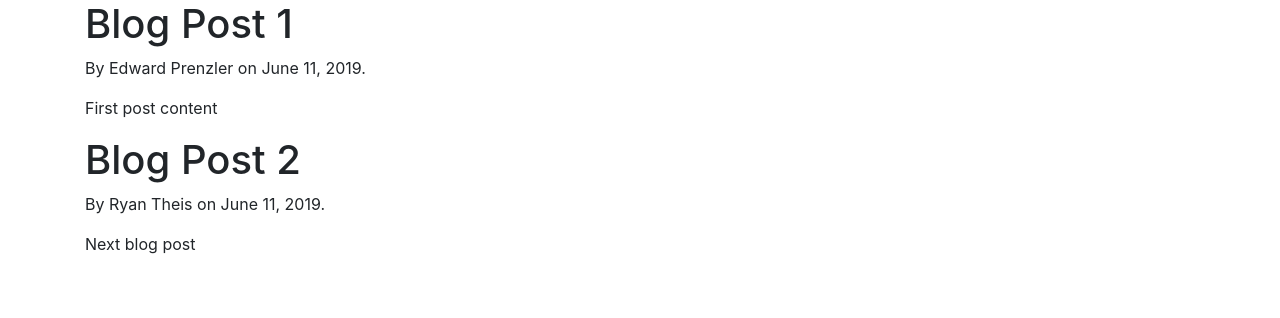
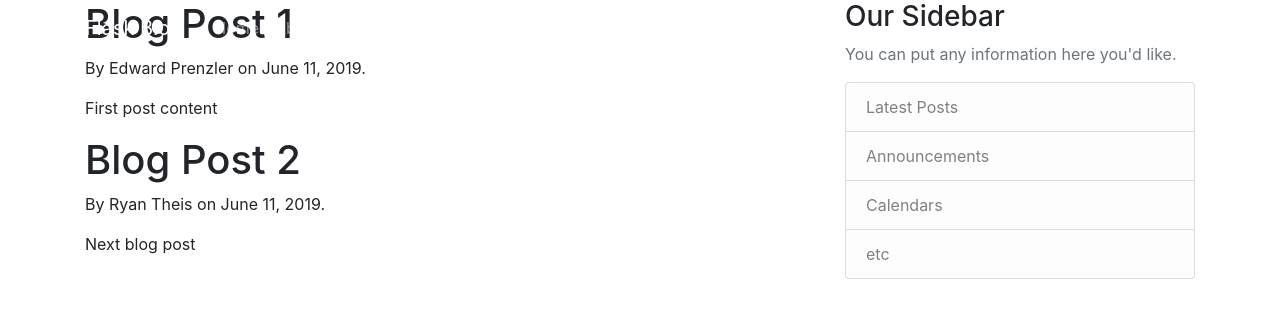
Before and after one commit to eddyp123/field-map, a Flask app: page /home in a window 1280 px wide. Shown: the top 318 px of the page. Run offline with Flask 2, Linux system fonts and the light colour scheme; some libraries are stand-ins or nearby versions.

Commit message:
Added more layout styles

```diff
--- a/templates/layout.html
+++ b/templates/layout.html
@@ -1,4 +1,5 @@
 <!DOCTYPE html>
+<!--Our main html page that all other templates inherit from-->
 <html>
     <head>
     <!-- Required meta tags -->
@@ -15,10 +16,48 @@
         {% endif %}
     </head>
     <body>
-        <div class="container"><!--container isa a bootstrap class that gives our content good padding and spacing -->
-        {% block content %}
-        {% endblock content %}
+    <header class="site-header">
+        <nav class="navbar navbar-expand-md navbar-dark bg-steel fixed-top">
+            <div class="container">
+            <a class="navbar-brand mr-4" href="/">Flask Blog</a>
+            <button class="navbar-toggler" type="button" data-toggle="collapse" data-target="#navbarToggle" aria-controls="navbarToggle" aria-expanded="false" aria-label="Toggle navigation">
+                <span class="navbar-toggler-icon"></span>
+            </button>
+            <div class="collapse navbar-collapse" id="navbarToggle">
+                <div class="navbar-nav mr-auto">
+                <a class="nav-item nav-link" href="/">Home</a>
+                <a class="nav-item nav-link" href="/about">About</a>
+                </div>
+                <!-- Navbar Right Side -->
+                <div class="navbar-nav">
+                <a class="nav-item nav-link" href="/login">Login</a>
+                <a class="nav-item nav-link" href="/register">Register</a>
+                </div>
+            </div>
+            </div>
+        </nav>
+    </header>
+    <main role="main" class="container">
+        <div class="row">
+            <div class="col-md-8">
+            {% block content %}{% endblock %}
+            </div>
+            <div class="col-md-4">
+            <div class="content-section">
+                <h3>Our Sidebar</h3>
+                <p class='text-muted'>You can put any information here you'd like.
+                <ul class="list-group">
+                    <li class="list-group-item list-group-item-light">Latest Posts</li>
+                    <li class="list-group-item list-group-item-light">Announcements</li>
+                    <li class="list-group-item list-group-item-light">Calendars</li>
+                    <li class="list-group-item list-group-item-light">etc</li>
+                </ul>
+                </p>
+            </div>
+            </div>
         </div>
+    </main>
+
 
 
         <!-- Optional JavaScript, gotten from the Bootstrap website -->
```
